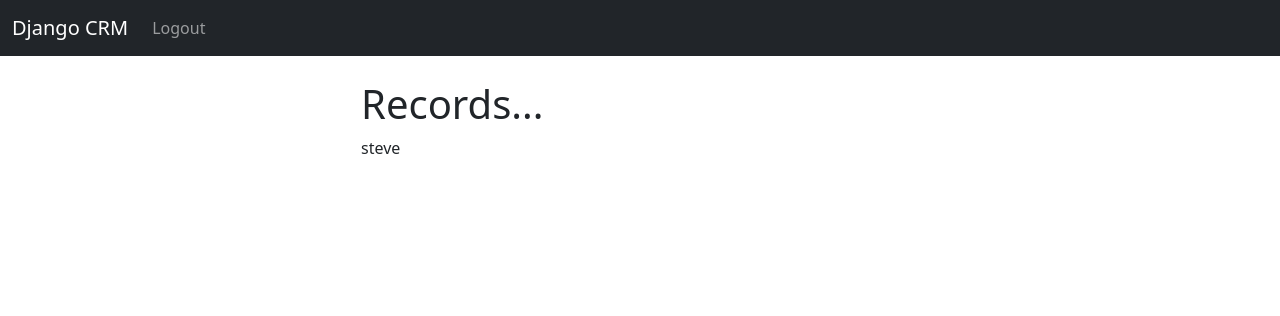
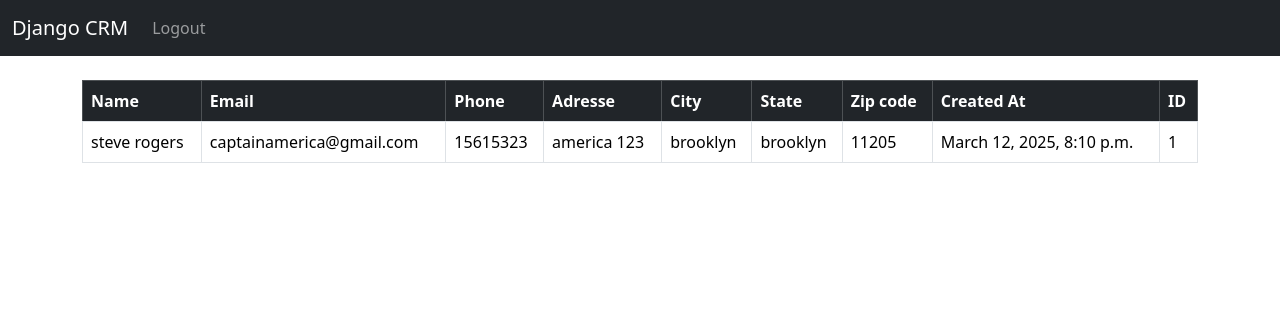
Before and after one commit to Noussse/djangocrm, a Django app: page / in a window 1280 px wide. Shown: the top 316 px of the page. Run offline with Django 5.2, Linux system fonts and the light colour scheme; a user stored in the database is signed in; data comes from the database, SQL or seed files in the repository.

Commit message:
added a style and a table to display the data

```diff
--- a/crmwebsite/templates/home.html
+++ b/crmwebsite/templates/home.html
@@ -1,13 +1,46 @@
 {%extends 'base.html'%}
 {% block content %}
-<div class="col-md-6 offset-md-3">
+
 {%if user.is_authenticated%}
-<h1>Records...</h1>
-    {%if records%}
-      {%for record in records%}
-      {{record.first_name}} <br>
-      {%endfor%}
-    {%endif%}
+<table class="table table-striped table-hover table-bordered">
+  <thead class="table-dark">
+    <tr>
+      <th scope="col">Name</th>
+      <th scope="col">Email</th>
+      <th scope="col">Phone</th>
+      <th scope="col">Adresse</th>
+      <th scope="col">City</th>
+      <th scope="col">State</th>
+      <th scope="col">Zip code </th>
+      <th scope="col">Created At</th>
+      <th scope="col">ID</th>
+    </tr>
+  </thead>
+    <tbody>
+    <tr>
+      <tbody>
+        <tr>
+          {% if records %}
+          {% for record in records %}
+            <tr>
+              <td>{{ record.first_name }} {{ record.last_name }}</td>
+              <td>{{ record.email }}</td>
+              <td>{{ record.phone }}</td>
+              <td>{{ record.address }}</td>
+              <td>{{ record.city }}</td>
+              <td>{{ record.state }}</td>
+              <td>{{ record.zipcode }}</td>
+              <td>{{ record.created_at }}</td>
+              <td>{{ record.id }}</td>
+            </tr>
+          {% endfor %}
+
+        {% endif %}
+
+
+    </tr>
+    </tbody>
+    </table>
 
 {%else%}
 <h1>Login</h1>
@@ -22,6 +55,6 @@
         </div>
         <button type="submit" class="btn btn-secondary">Login</button>
 </form>
-</div>
+
 {%endif%}
 {%endblock%}
```
